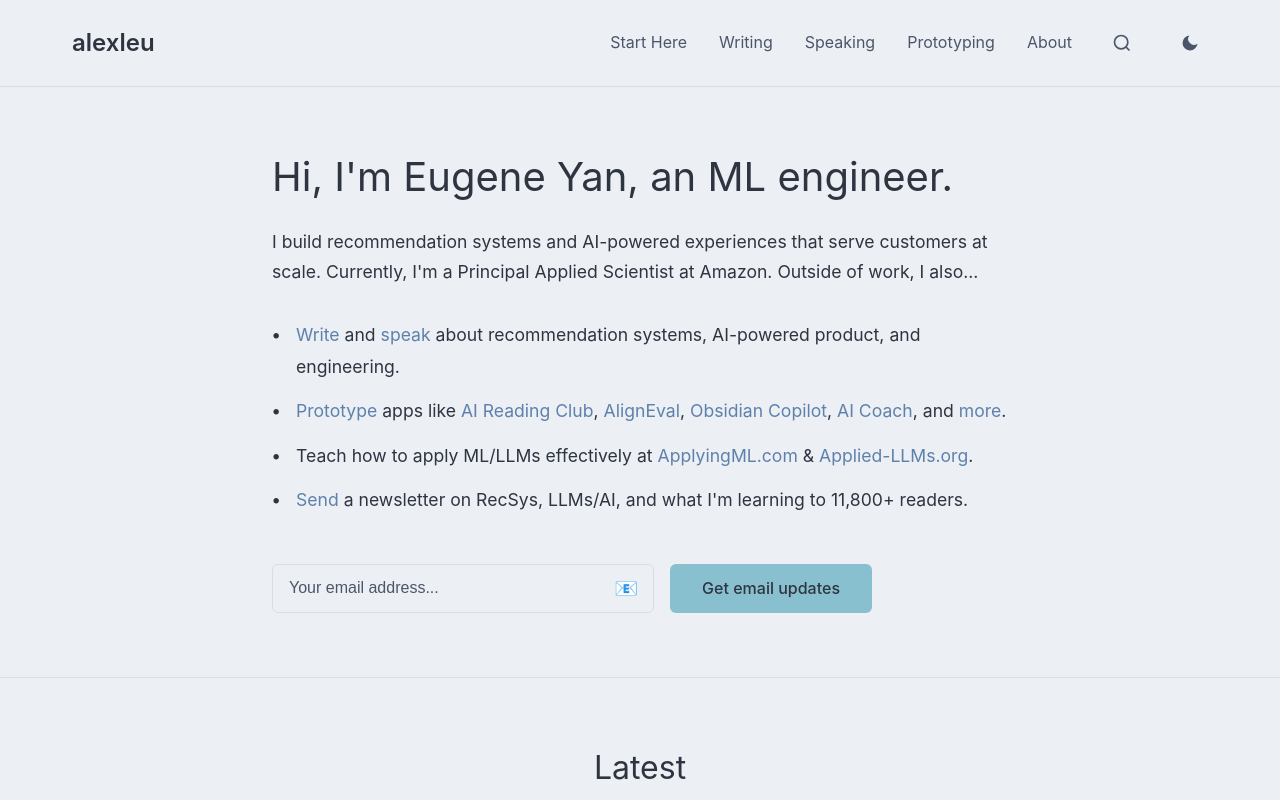
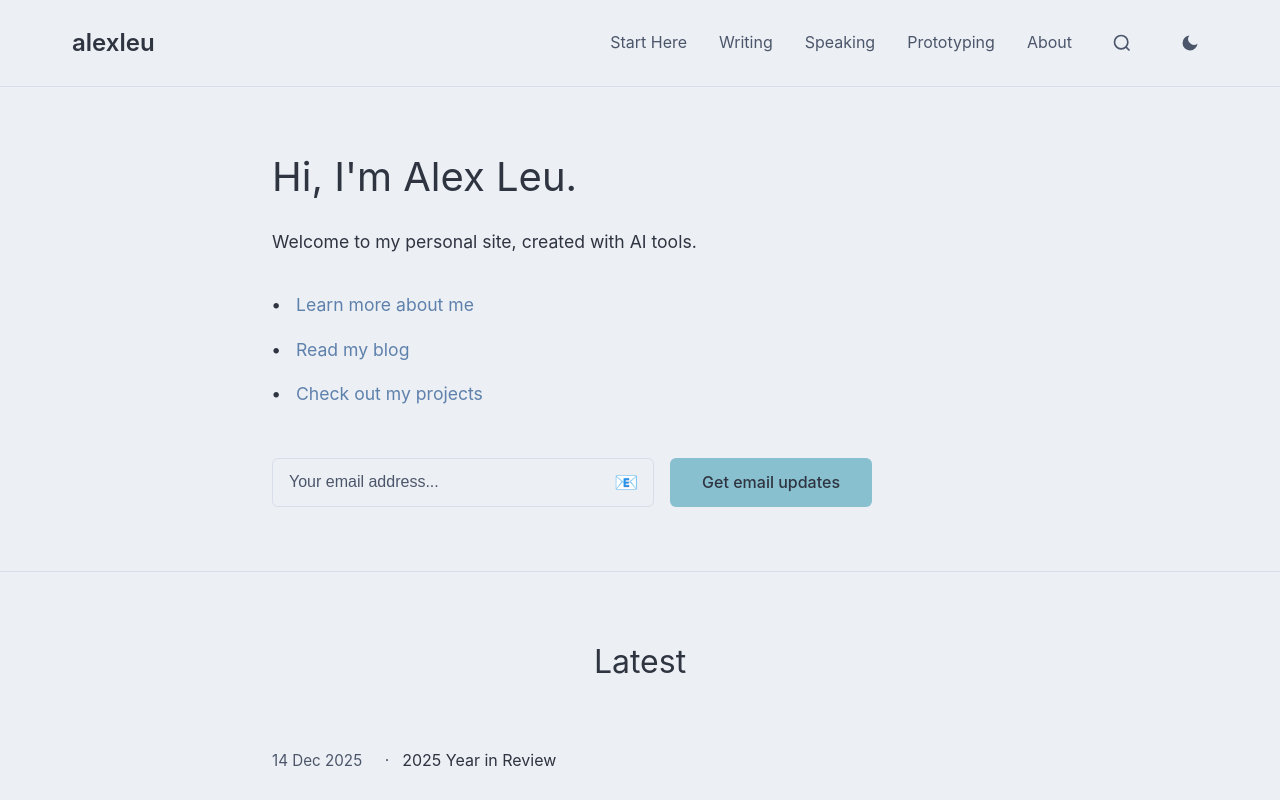
Before and after one commit to mrleu/alexleu-ai, a React (Vite) app: page / in a window 1280 px wide. Shown: the top 800 px of the page. Built offline with nearby package versions, Linux system fonts and the light colour scheme.

Commit message:
alex leu

```diff
--- a/src/components/Hero.jsx
+++ b/src/components/Hero.jsx
@@ -13,25 +13,21 @@ function Hero() {
   return (
     <section className="hero">
       <div className="hero-content">
-        <h1>Hi, I'm Eugene Yan, an ML engineer.</h1>
+        <h1>Hi, I'm Alex Leu.</h1>
 
         <p className="intro">
-          I build recommendation systems and AI-powered experiences that serve customers at scale.
-          Currently, I'm a Principal Applied Scientist at Amazon. Outside of work, I also...
+          Welcome to my personal site, created with AI tools.
         </p>
 
         <ul className="activities">
           <li>
-            <a href="#write">Write</a> and <a href="#speak">speak</a> about recommendation systems, AI-powered product, and engineering.
+            <a href="#about">Learn more about me</a>
           </li>
           <li>
-            <a href="#prototype">Prototype</a> apps like <a href="#reading">AI Reading Club</a>, <a href="#aligneval">AlignEval</a>, <a href="#obsidian">Obsidian Copilot</a>, <a href="#coach">AI Coach</a>, and <a href="#more">more</a>.
+            <a href="#blog">Read my blog</a>
           </li>
           <li>
-            Teach how to apply ML/LLMs effectively at <a href="#applyingml">ApplyingML.com</a> & <a href="#appliedllms">Applied-LLMs.org</a>.
-          </li>
-          <li>
-            <a href="#send">Send</a> a newsletter on RecSys, LLMs/AI, and what I'm learning to 11,800+ readers.
+            <a href="#projects">Check out my projects</a>
           </li>
         </ul>
 
```
